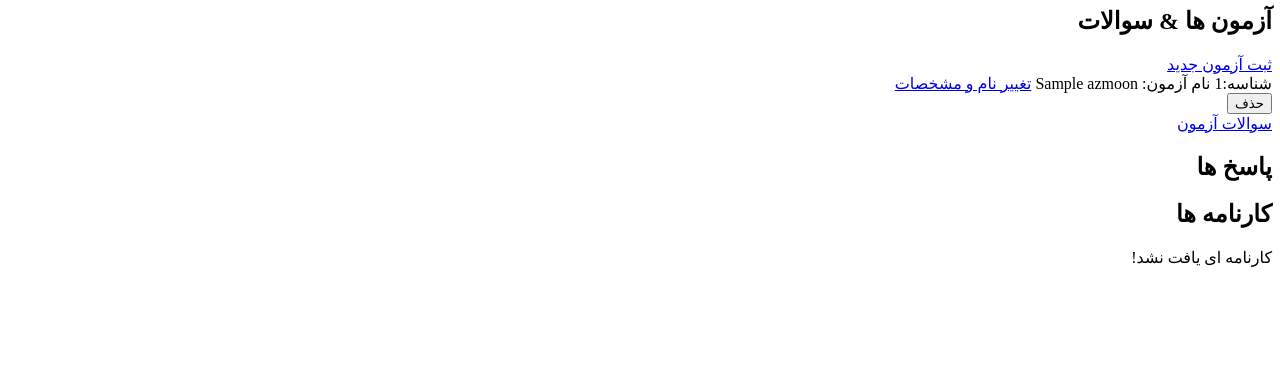
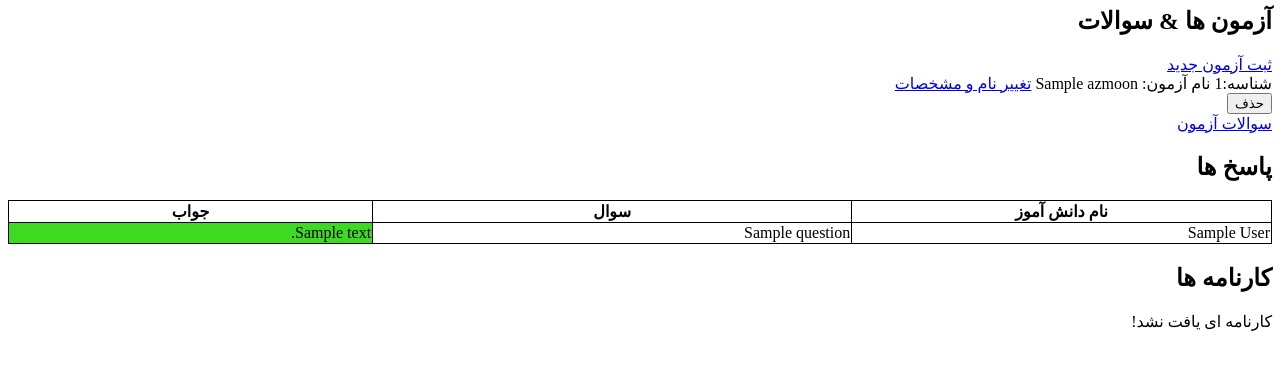
Before and after one commit to aryan7384/azmoon_gir, a Flask app: page /teacher in a window 1280 px wide. Shown: the part 201-571 px from the top of the page. Run offline with Flask 3, Linux system fonts and the light colour scheme; the visitor is signed in with stand-in values (Sample User, id 1); tables that the repository leaves empty hold one stand-in row (values such as "Sample post"); parts of the project's set-up code (start-up, migrations or seed data) failed here and were passed over.

Commit message:
show the teacher's students' answers

```diff
--- a/apps/templates/teachers/teacher-panel.html
+++ b/apps/templates/teachers/teacher-panel.html
@@ -70,7 +70,21 @@
 <div>
     <h2>پاسخ ها</h2>
     <div>
+        <table>
+            <tr>
+                <th>نام دانش آموز</th>
+                <th>سوال</th>
+                <th>جواب</th>
+            </tr>
+            {% for answer in answers %}
+                <tr>
+                <td>{{ answer['stdname'] }}</td>
+                <td>{{ answer['question'] }}</td>
+                <td class="{{ answer['is_correct'] }}">{{ answer['answer'] }}</td>
+                </tr>
+            {% endfor %}
 
+        </table>
     </div>
 </div>
 <div>
```
